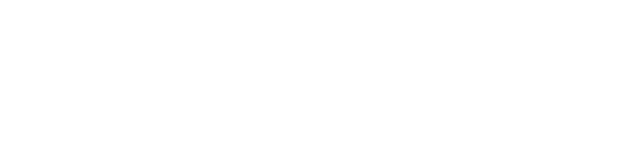
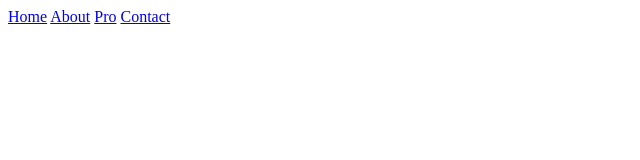
Before and after one commit to Adeleon04/Hansen-s-Disease, a plain HTML site: page index.html in a window 1280 px wide. Shown: the whole page, without its empty margins (0-640 px from the left). Drawn offline with Linux system fonts and the light colour scheme.

Commit message:
Update index.html

```diff
--- a/index.html
+++ b/index.html
@@ -4,6 +4,13 @@
 	<title></title>
 </head>
 <body>
-
+<div id="nav">
+		<nav>
+		<a href="index.html">Home</a>
+		<a href="about.html">About</a>
+		<a href="projects.html">Pro</a>
+		<a href="contact.html">Contact</a>
+	</nav>
+</div>
 </body>
 </html>
```
